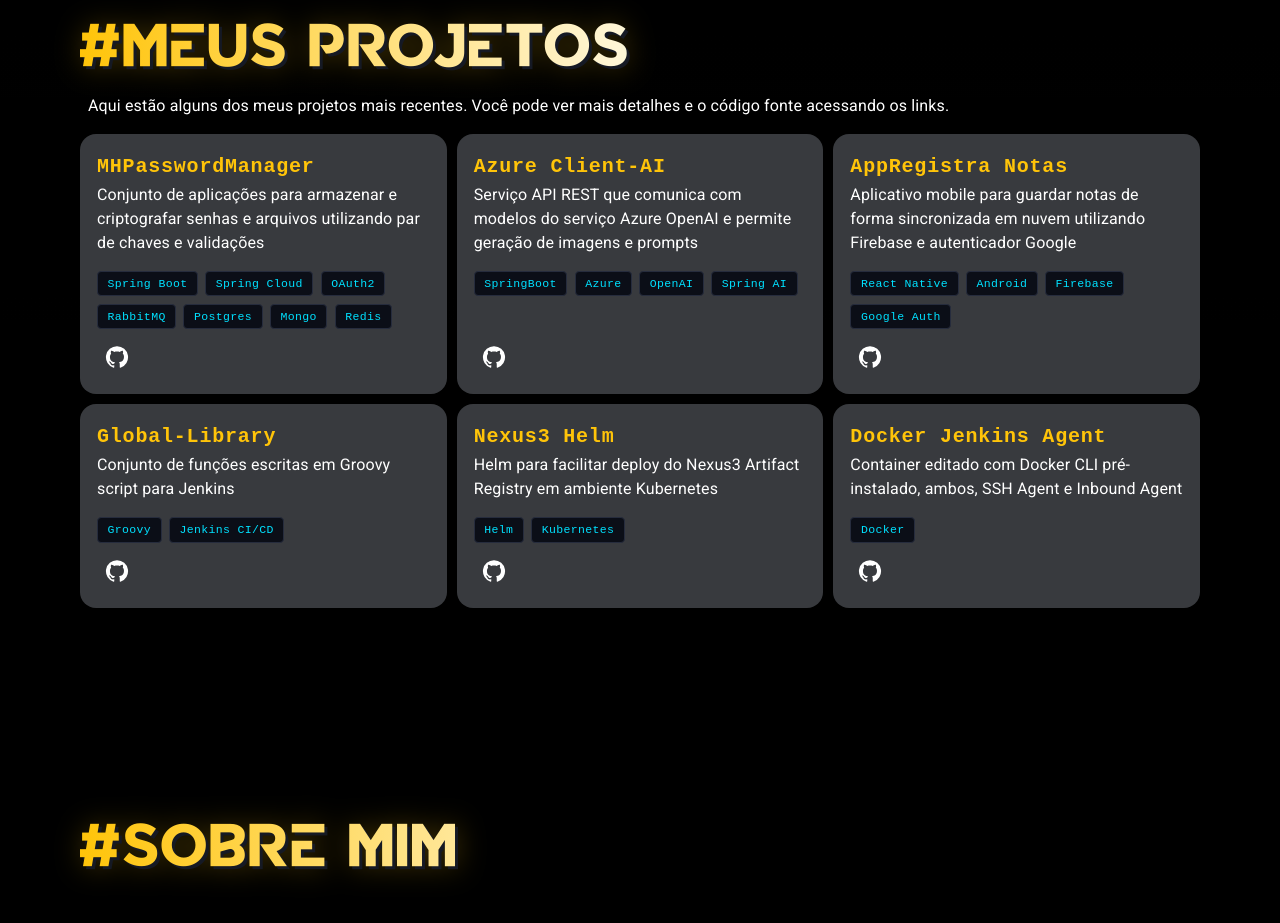
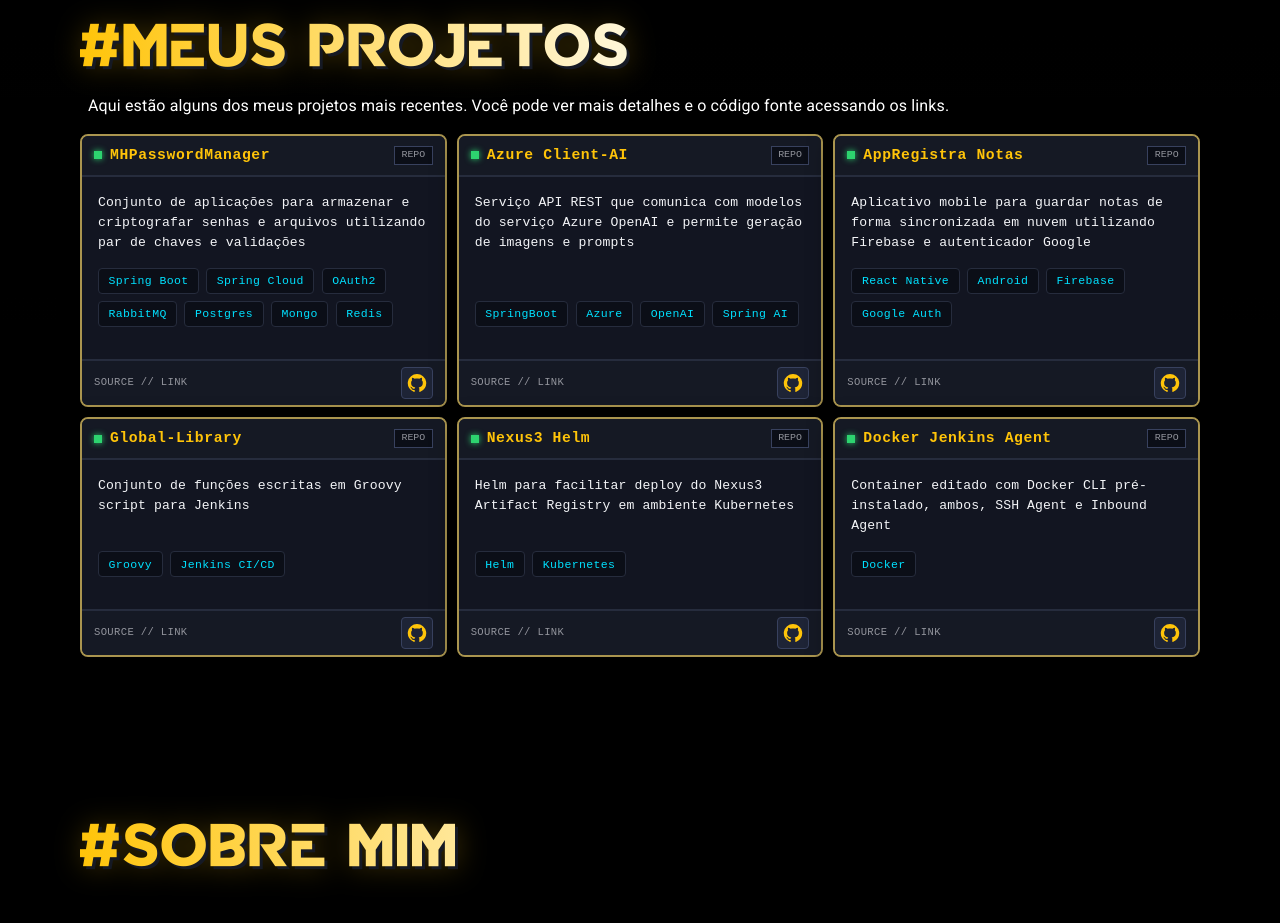
Before and after one commit to marcoshssilva/marcosilva.dev, a Next.js app: page / in a window 1280 px wide. Shown: the part 1020-1943 px from the top of the page. Built offline with nearby package versions, Linux system fonts and the light colour scheme; what @mui/material-nextjs would draw is missing.

Commit message:
feat: reestruturar o componente ProjectCard para melhorar a apresentação e a interatividade

```diff
--- a/src/app/components/project-card/ProjectCard.tsx
+++ b/src/app/components/project-card/ProjectCard.tsx
@@ -9,42 +9,157 @@ import LanguageIcon from '@mui/icons-material/Language';
 
 import { ProjectCardDataProps } from "@/app/types";
 
-export default function ProjectCard ({ project }: ProjectCardDataProps) {
-  return <>
+export default function ProjectCard({ project }: ProjectCardDataProps) {
+  return (
     <Box
-      className='project-card h-full relative hover:border-yellow-200 hover:border hover:-translate-y-[3px] transition-all duration-200 hover:shadow-lg'
+      className="project-card h-full relative flex flex-col justify-between overflow-hidden hover:-translate-y-[3px] transition-all duration-200"
       sx={{
-        border: '1px solid transparent',
-        backgroundColor: 'var(--color-black-tint)',
-        padding: '1rem',
-        borderRadius: '16px'
-    }}>
-      <Typography variant='h6' className='project-card-title'>
-        { project.title }
-      </Typography>
-      <Typography>
-        { project.description }
-      </Typography>
-      <Box className='project-card-tags pb-8'>
-        { project.tags.map((tag, index) => <span key={index} className='project-card-tag'> {tag} </span>) }
+        backgroundColor: "#0d1017",
+        border: "2px solid #AA954F",
+        boxShadow: "inset 0 0 0 2px #1c2230, 0 8px 24px rgba(0,0,0,0.6)",
+        borderRadius: "8px",
+        "&:hover": {
+          borderColor: "#00e1ff",
+          boxShadow: "inset 0 0 0 2px #262c3d, 0 0 16px rgba(0, 225, 255, 0.25)",
+        },
+      }}
+    >
+      {/* Top HUD Bar do Card */}
+      <Box
+        sx={{
+          display: "flex",
+          alignItems: "center",
+          justifyContent: "space-between",
+          px: 1.5,
+          py: 1,
+          backgroundColor: "#151924",
+          borderBottom: "2px solid #262c3d",
+          fontFamily: "monospace",
+        }}
+      >
+        <Box sx={{ display: "flex", alignItems: "center", gap: 1 }}>
+          <Box
+            sx={{
+              width: 8,
+              height: 8,
+              backgroundColor: "#2dd36f",
+              boxShadow: "0 0 6px #2dd36f",
+            }}
+          />
+          <Typography
+            variant="h6"
+            className="project-card-title"
+            sx={{
+              fontSize: "0.92rem",
+              m: 0,
+            }}
+          >
+            {project.title}
+          </Typography>
+        </Box>
+        <Box
+          sx={{
+            px: 0.8,
+            py: 0.1,
+            backgroundColor: "#0b0e17",
+            border: "1px solid #38415e",
+            color: "#92949c",
+            fontFamily: "monospace",
+            fontSize: "0.62rem",
+          }}
+        >
+          REPO
+        </Box>
       </Box>
-      <Box className='my-4 absolute bottom-0'>
-        { project.links.map((link, index) => <IconButton
-          key={index}
-          target='_blank'
-          href={link.href}>
-          <ProjectCardButtonIcon icon={link.icon} />
-        </IconButton>) }
+
+      {/* Corpo do Card */}
+      <Box
+        sx={{
+          p: 2,
+          flex: "1 1 auto",
+          backgroundColor: "#121521",
+          display: "flex",
+          flexDirection: "column",
+          justifyContent: "space-between",
+        }}
+      >
+        <Typography
+          sx={{
+            fontFamily: "monospace",
+            fontSize: "0.82rem",
+            color: "#f4f5f8",
+            lineHeight: 1.5,
+          }}
+        >
+          {project.description}
+        </Typography>
+
+        <Box className="project-card-tags">
+          {project.tags.map((tag, index) => (
+            <span key={index} className="project-card-tag">
+              {" "}
+              {tag}{" "}
+            </span>
+          ))}
+        </Box>
+      </Box>
+
+      {/* Rodapé do Card com Links */}
+      <Box
+        sx={{
+          px: 1.5,
+          py: 0.75,
+          backgroundColor: "#151924",
+          borderTop: "2px solid #262c3d",
+          display: "flex",
+          alignItems: "center",
+          justifyContent: "space-between",
+          minHeight: "44px",
+        }}
+      >
+        <Typography
+          variant="caption"
+          sx={{
+            fontFamily: "monospace",
+            color: "#92949c",
+            fontSize: "0.66rem",
+          }}
+        >
+          {"SOURCE // LINK"}
+        </Typography>
+        <Box sx={{ display: "flex", gap: 0.5 }}>
+          {project.links.map((link, index) => (
+            <IconButton
+              key={index}
+              target="_blank"
+              href={link.href}
+              size="small"
+              sx={{
+                color: "#ffc409",
+                border: "1px solid #38415e",
+                backgroundColor: "#1e2436",
+                borderRadius: "4px",
+                "&:hover": {
+                  color: "#00e1ff",
+                  borderColor: "#00e1ff",
+                  backgroundColor: "#283048",
+                },
+              }}
+            >
+              <ProjectCardButtonIcon icon={link.icon} />
+            </IconButton>
+          ))}
+        </Box>
       </Box>
     </Box>
-  </>
+  );
 }
 
 function ProjectCardButtonIcon({ icon }: { icon: string }) {
-  switch (icon){
+  switch (icon) {
     case 'github':
-      return (<GitHubIcon />)
+      return (<GitHubIcon fontSize="small" />);
     default:
-      return (<LanguageIcon />)
+      return (<LanguageIcon fontSize="small" />);
   }
 }
```
